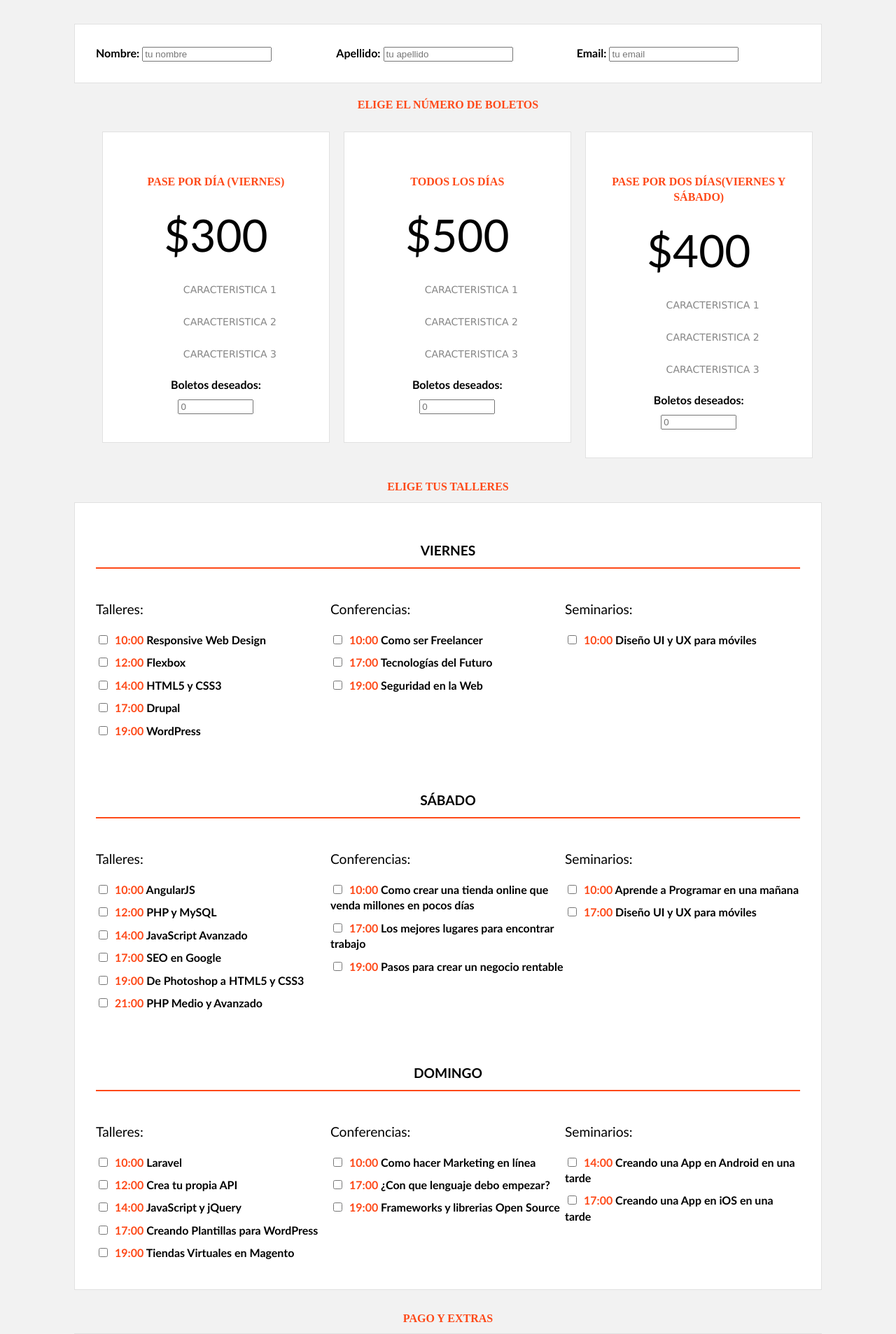
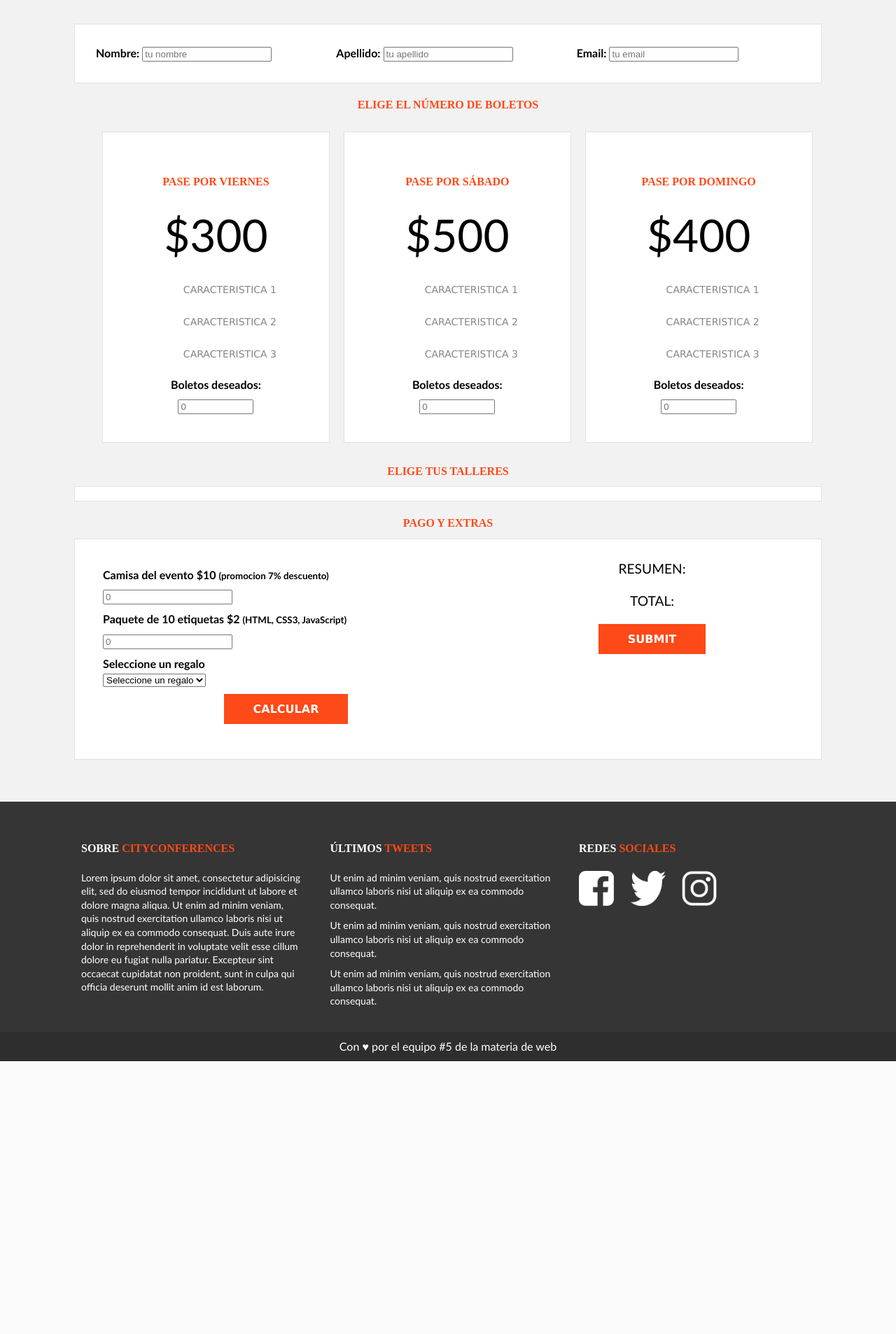
Before and after one commit to kiup/proyecto-web, a PHP site: page /registro.php in a window 1280 px wide. Shown: the part 940-2847 px from the top of the page at 70% size. After the commit the page ends 2457 px from the top, so only its background shows below. Run offline with PHP 8.4, Linux system fonts and the light colour scheme; some libraries are stand-ins or nearby versions.

Commit message:
implementación dinamica al escoger boletos

```diff
--- a/js/main.js
+++ /dev/null
@@ -1,57 +0,0 @@
-
-(function(){
-    'use strict';
-    var regalo = document.getElementById('regalo');
-    document.addEventListener('DOMContentLoaded', function(){
-        //Campos datos usuario
-        var nombre = document.getElementById('nombre');
-        var apellido = document.getElementById('apellido');
-        var email = document.getElementById('email');
-        //Campos pases
-        var pase_dia = document.getElementById('pase_dia');
-        var pase_completo = document.getElementById('pase_completo');
-        var pase_dos_dias = document.getElementById('pase_dos_dias');
-        //Botones y divs
-        var calcular = document.getElementById('calcular');
-        var error_div = document.getElementById('error');
-        var botonRegistro = document.getElementById('btnRegistro');
-        var resultado = document.getElementById('lista-productos');
-        //Extras
-        var etiquetas = document.getElementById('etiquetas');
-        var camisas = document.getElementById('camisa_evento');
-        calcular.addEventListener("click", calcularMontos);
-
-        function calcularMontos(event) {
-            event.preventDefault();
-            if(regalo.value===''){
-                alert("Debes elegir un regalo");
-                regalo.focus();
-            }else{
-                var boletosDia = parseInt(pase_dia.value, 10)||0;
-                var boletos2Dias = parseInt(pase_dos_dias.value)||0;
-                var boletosCompleto = parseInt(pase_completo.value)||0;
-                var cantCamisas = parseInt(camisas.value)||0;
-                var cantEtiquetas = parseInt(etiquetas.value)||0;
-
-                var totalPagar = (boletosDia * 30) +(boletos2Dias * 45) + (boletosCompleto * 50) +
-                    ((cantCamisas * 10) * .93) + (cantEtiquetas * 2);
-
-                var listadoProductos = [];
-                if(boletosDia>=1){
-                    listadoProductos.push(boletosDia + 'Pases por día');
-                }
-                if(boletos2Dias>=1){
-                    listadoProductos.push(boletos2Dias + 'Pases por dos días');
-                }
-                if(boletosCompleto>=1){
-                    listadoProductos.push(boletosCompleto + 'Pases completos');
-                }
-                if(cantCamisas>=1){
-                    listadoProductos.push(cantCamisas + 'Camisas');
-                }
-
-
-            }
-        }
-    });//DOMContent loaded
-})();
--- /dev/null
+++ b/js/registro.js
@@ -0,0 +1,79 @@
+/**
+ * Created by Milka on 23/05/2017.
+ */
+function mostrarTalleresViernes(){
+    var valueInput = document.getElementById("pase_viernes");
+    if( valueInput.value!= 0){
+        document.getElementById("viernes").style.display = "inline";
+    }else{
+        document.getElementById("viernes").style.display = "none";
+    }
+}
+
+function mostrarTalleresSabado(){
+    var valueInput = document.getElementById("pase_sabado");
+    if( valueInput.value!= 0){
+        document.getElementById("sabado").style.display = "inline";
+    }else{
+        document.getElementById("sabado").style.display = "none";
+    }
+}
+
+function mostrarTalleresDomingo(){
+    var valueInput = document.getElementById("pase_domingo");
+    if( valueInput.value!= 0){
+        document.getElementById("domingo").style.display = "inline";
+    }else{
+        document.getElementById("domingo").style.display = "none";
+    }
+}
+
+function calcularMontos() {
+    //Campos datos usuario
+    var nombre = document.getElementById('nombre');
+    var apellido = document.getElementById('apellido');
+    var email = document.getElementById('email');
+    //Campos pases
+    var pase_dia = document.getElementById('pase_dia');
+    var pase_completo = document.getElementById('pase_completo');
+    var pase_dos_dias = document.getElementById('pase_dos_dias');
+    //Botones y divs
+    var calcular = document.getElementById('calcular');
+    var error_div = document.getElementById('error');
+    var botonRegistro = document.getElementById('btnRegistro');
+    var resultado = document.getElementById('lista-productos');
+    //Extras
+    var etiquetas = document.getElementById('etiquetas');
+    var camisas = document.getElementById('camisa_evento');
+
+    event.preventDefault();
+    if(regalo.value===''){
+        alert("Debes elegir un regalo");
+        regalo.focus();
+    }else{
+        var boletosDia = parseInt(pase_dia.value, 10)||0;
+        var boletos2Dias = parseInt(pase_dos_dias.value)||0;
+        var boletosCompleto = parseInt(pase_completo.value)||0;
+        var cantCamisas = parseInt(camisas.value)||0;
+        var cantEtiquetas = parseInt(etiquetas.value)||0;
+
+        var totalPagar = (boletosDia * 30) +(boletos2Dias * 45) + (boletosCompleto * 50) +
+            ((cantCamisas * 10) * .93) + (cantEtiquetas * 2);
+
+        var listadoProductos = [];
+        if(boletosDia>=1){
+            listadoProductos.push(boletosDia + 'Pases por día');
+        }
+        if(boletos2Dias>=1){
+            listadoProductos.push(boletos2Dias + 'Pases por dos días');
+        }
+        if(boletosCompleto>=1){
+            listadoProductos.push(boletosCompleto + 'Pases completos');
+        }
+        if(cantCamisas>=1){
+            listadoProductos.push(cantCamisas + 'Camisas');
+        }
+
+
+    }
+}
--- a/registro.php
+++ b/registro.php
@@ -1,4 +1,9 @@
 <?php include_once 'includes/templates/header.php'?>
+
+<script language="JavaScript" src="js/registro.js">
+
+</script>
+
 <!--Formulario-->
 <section class="seccion contenedor" id="seccion-registro">
     <h2>Registro de usuarios</h2>
@@ -26,7 +31,7 @@
             <ul class="lista-precios clearfix">
                 <li>
                     <div class="tabla-precio">
-                        <h3>Pase por d&iacute;a (Viernes)</h3>
+                        <h3>Pase por Viernes</h3>
                         <p class="numero">$300</p>
                         <ul>
                             <li>Caracteristica 1</li>
@@ -35,14 +40,14 @@
                         </ul>
                         <div class="orden">
                             <label for="pase_dia">Boletos deseados:</label>
-                            <input type="number" min="0" id="pase_dia" size="3" name="boletos[]" placeholder="0">
+                            <input type="number" min="0" id="pase_viernes" size="3" name="boletos[]" placeholder="0" onchange="mostrarTalleresViernes()">
                         </div>
                     </div>
                 </li>
 
                 <li>
                     <div class="tabla-precio">
-                        <h3>Todos los d&iacute;as</h3>
+                        <h3>Pase por S&aacute;bado</h3>
                         <p class="numero">$500</p>
                         <ul>
                             <li>Caracteristica 1</li>
@@ -51,14 +56,14 @@
                         </ul>
                         <div class="orden">
                         <label for="pase_completo">Boletos deseados:</label>
-                        <input type="number" min="0" id="pase_completo" size="3" name="boletos[]" placeholder="0">
+                        <input type="number" min="0" id="pase_sabado" size="3" name="boletos[]" placeholder="0" onchange="mostrarTalleresSabado()">
                     </div>
                     </div>
                 </li>
 
                 <li>
                     <div class="tabla-precio">
-                        <h3>Pase por dos d&iacute;as(Viernes y S&aacute;bado)</h3>
+                        <h3>Pase por Domingo</h3>
                         <p class="numero">$400</p>
                         <ul>
                             <li>Caracteristica 1</li>
@@ -67,7 +72,7 @@
                         </ul>
                         <div class="orden">
                             <label for="pase_dos_dias">Boletos deseados:</label>
-                            <input type="number" min="0" id="pase_dos_dias" size="3" name="boletos[]" placeholder="0">
+                            <input type="number" min="0" id="pase_domingo" size="3" name="boletos[]" placeholder="0" onchange="mostrarTalleresDomingo()">
                         </div>
                     </div>
                 </li>
@@ -80,7 +85,7 @@
             <!--caja-->
             <div class="caja">
                 <!--#viernes-->
-                <div id="viernes" class="contenido-dia clearfix">
+                <div id="viernes" class="contenido-dia clearfix" style="display: none">
                     <h4>Viernes</h4>
                     <div>
                         <p>Talleres:</p>
@@ -103,7 +108,7 @@
                 </div>
                 <!--Viernes-->
                 <!--Sabado-->
-                <div id="sabado" class="contenido-dia clearfix">
+                <div id="sabado" class="contenido-dia clearfix" style="display: none">
                     <h4>Sábado</h4>
                     <div>
                         <p>Talleres:</p>
@@ -128,7 +133,7 @@
                 </div>
                 <!--sabado-->
                 <!--domingo-->
-                <div id="domingo" class="contenido-dia clearfix">
+                <div id="domingo" class="contenido-dia clearfix" style="display: none">
                     <h4>Domingo</h4>
                     <div>
                         <p>Talleres:</p>
@@ -177,7 +182,7 @@
                             <option value="3">Plumas</option>
                         </select>
                     </div>
-                    <input type="button" id="calcular" class="button" value="Calcular">
+                    <input type="button" id="calcular" class="button" value="Calcular" onclick="calcularMontos()">
                 </div>
                 <div class="total">
                     <p>Resumen:</p>
```
